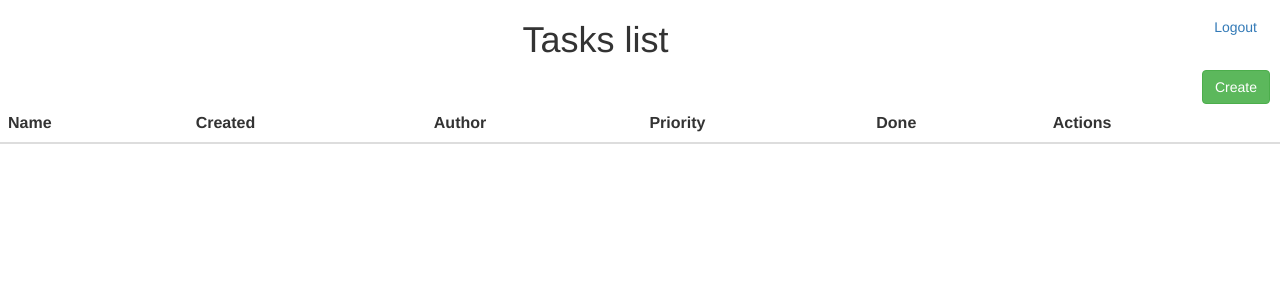
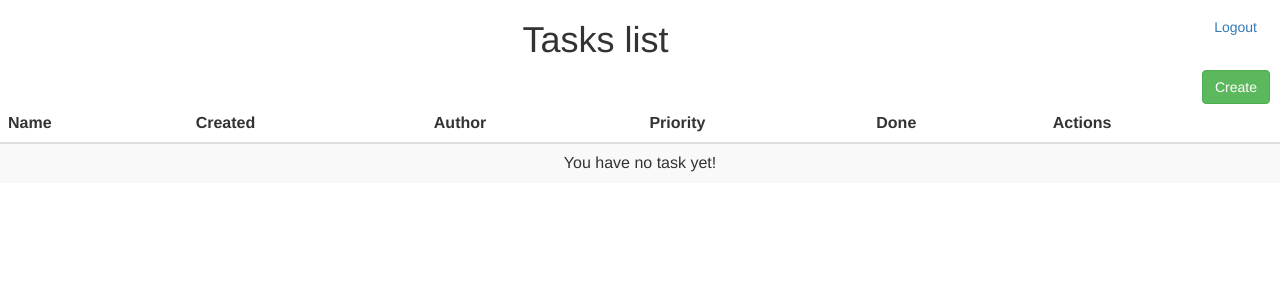
Before and after one commit to martinblasco-eb/todo-list, a Django app: page /task/ in a window 1280 px wide. Shown: the top 300 px of the page. Run offline with Django 3.2, Linux system fonts and the light colour scheme; the visitor is signed in with stand-in values (Sample User, id 1); lists and menus that the app fills with data are empty; some libraries are stand-ins or nearby versions.

Commit message:
message empty task for user

```diff
--- a/user_todo_list/templates/user_todo_list/task_list.html
+++ b/user_todo_list/templates/user_todo_list/task_list.html
@@ -26,6 +26,7 @@
 		</tr>
 	    </thead>
 	    <tbody>
+		{% if object_list %}
 		    {% for task in object_list %}
 		    <tr>
 			<td>{{task.name}}</td>
@@ -40,6 +41,11 @@
 			</td>
 		    </tr>
 		    {% endfor %}
+		{% else %}
+		<tr>
+		    <td align="center" colspan="6"> You have no task yet!  </td>
+		</tr>
+		{% endif %}
 	    </tbody>
 	</table>
     </div>
--- a/user_todo_list/views.py
+++ b/user_todo_list/views.py
@@ -21,7 +21,9 @@ class RecoveryPassword(PasswordResetForm):
     pass
 
 class TaskList(LoginRequiredMixin, ListView):
-    model = Task
+
+    def get_queryset(self):
+        return Task.objects.filter(user=self.request.user)
 
 
 class TaskCreate(LoginRequiredMixin, CreateView):
```
Lines whose indentation alone changed are shown as unchanged.
